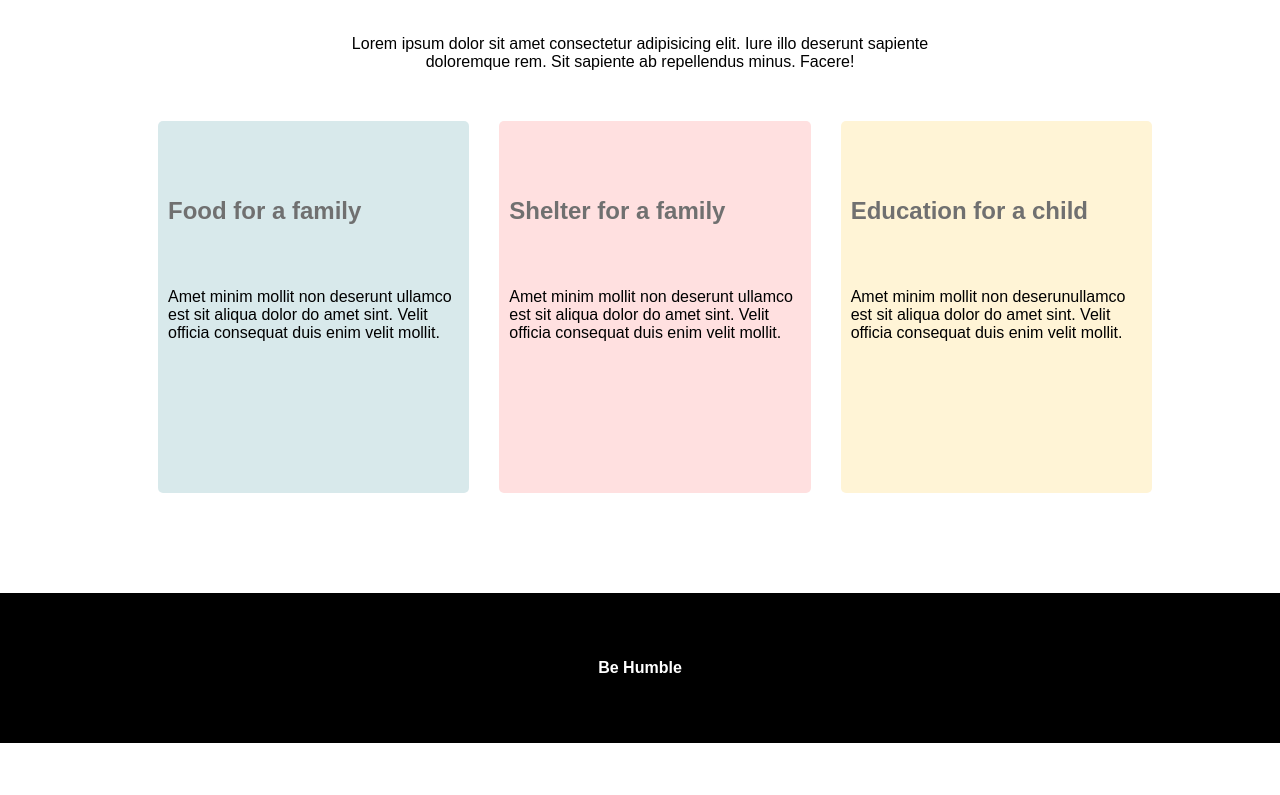
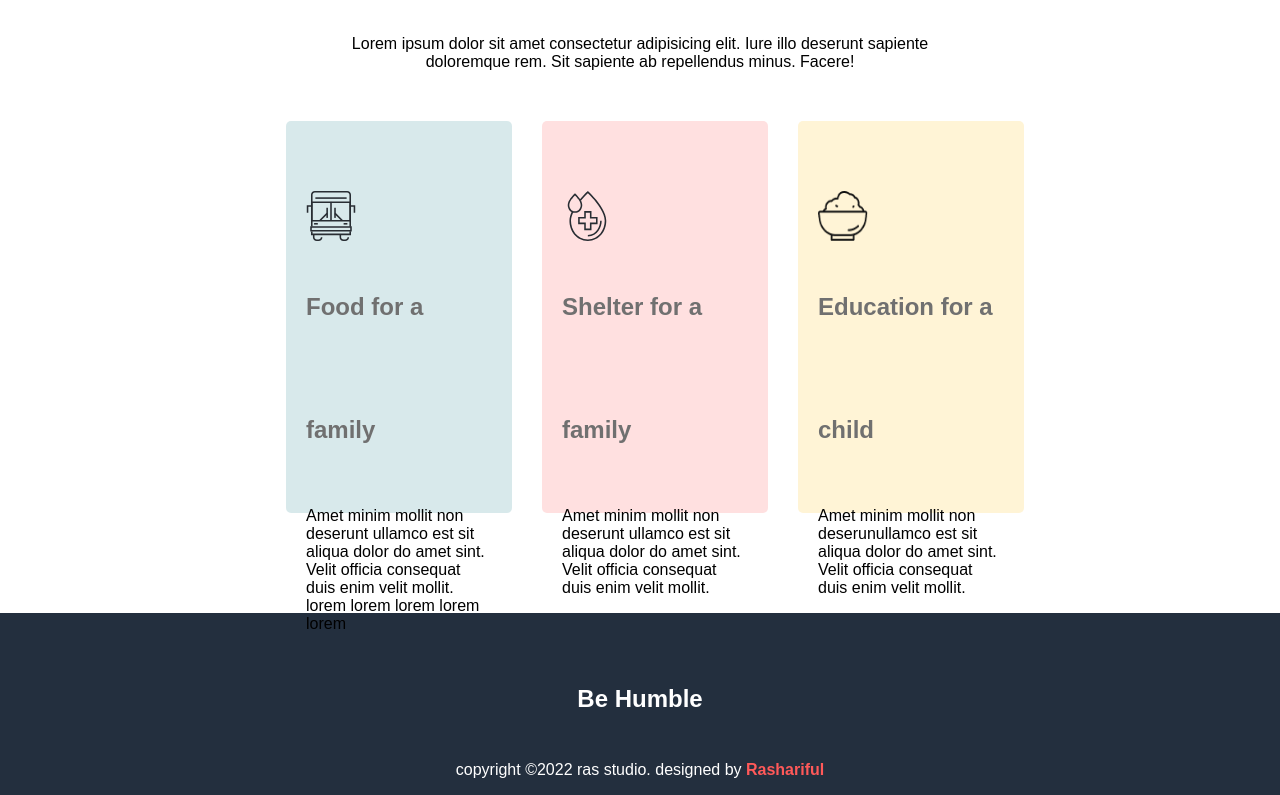
Before and after one commit to rashariful91/first-assignment, a plain HTML site: page index.html in a window 1280 px wide. Shown: the part 1580-2375 px from the top of the page. Before the commit the page ends 2323 px from the top, so only its background shows below. Drawn offline with Linux system fonts and the light colour scheme.

Commit message:
last time finishin

```diff
--- a/asst/style.css
+++ b/asst/style.css
@@ -22,7 +22,7 @@ a {
     background-repeat: no-repeat;
     background-size: cover;
     height: 100vh;
-    width: 100vw;
+    width: 100%;
     position: relative;
 }
 
@@ -32,6 +32,7 @@ a {
     left: 50%;
     transform: translate(-50%, -50%);
     position: absolute;
+    margin: 0;
 }
 
 .content h1 {
@@ -41,7 +42,7 @@ a {
 
 .content p {
     color: white;
-    margin-bottom: 30px;
+    margin-bottom: 50px;
 }
 
 .btn {
@@ -114,12 +115,17 @@ h3 {
 
 .big-container {
     display: flex;
-    width: 80%;
+    width: 60%;
+    justify-content: space-between;
     margin: 0 auto;
+}
+.big-container div img{
+    width: 50px;
+    height: 50px;
+    margin-top: 50px;
 }
 .sub{
     margin-bottom: 50px;
-
 }
 
 .item-01 {
@@ -127,7 +133,7 @@ h3 {
     height: 352px;
     background-color: #4f9da638;
     border-radius: 5px;
-    padding: 10px;
+    padding: 20px;
     margin-left: 30px;
 }
 
@@ -136,7 +142,7 @@ h3 {
     height: 352px;
     background-color: #ff595930;
     border-radius: 5px;
-    padding: 10px;
+    padding: 20px;
     margin-left: 30px;
 }
 
@@ -145,37 +151,30 @@ h3 {
     height: 352px;
     background-color: #FFF4D6;
     border-radius: 5px;
-    padding: 10px;
+    padding: 20px;
     margin-left: 30px;
 }
 
 /* ==========footer======== */
-.last {
-    background-color: black;
+.main-footer{
+    background-color: #232F3E;
+    width:100%;
+    height: auto;
     color: white;
-    position: absolute;
-    width: 100%;
-    height: 150px;
-    position: relative;
+    padding-top: 40px;
     margin-top: 100px;
 }
-
-.footer-title {}
-
-.footer-content {
+.footer-content{
+    display: flex;
     align-items: center;
-
-
+    justify-content: center;
+    flex-direction: column;
+    text-align: center;
 }
-.footer-content p, h4{
-
-    text-align: center;
-    top: 50%;
-    left: 50%;
-    transform: translate(-50%, -50%);
-    position: absolute;
-    margin: 0;
+.footer-title{
+    font-size: 24px;
 }
-.footer-content p {
-
+.footer-content span{
+    color: #FF5959;
+    font-weight: 700;
 }
--- a/index.html
+++ b/index.html
@@ -61,16 +61,15 @@
 
         <div class="big-container">
             <div class="item-01">
-                <img src="#" alt="">
+                <img src="./icons/bus.svg" alt="">
                 <h3>Food for a family</h3>
-                <p>Amet minim mollit non deserunt ullamco est sit aliqua dolor do amet sint. Velit officia consequat
-                    duis enim velit
-                    mollit.</p>
+                <p>Amet minim mollit non deserunt ullamco est sit aliqua dolor do amet sint. Velit officia consequat duis enim velit
+                mollit. lorem lorem lorem lorem lorem </p>
             </div>
 
             <div class="item-02">
 
-                <img src="#" alt="">
+                <img src="./icons/blood.svg" alt="">
                 <h3>Shelter for a family</h3>
                 <p>Amet minim mollit non deserunt ullamco est sit aliqua dolor do amet sint. Velit officia consequat
                     duis enim velit
@@ -78,7 +77,7 @@
 
             </div>
             <div class="item-03">
-                <img src="#" alt="">
+                <img src="./icons/food.png" alt="">
                 <h3>Education for a child</h3>
                 <p>Amet minim mollit non deserunullamco est sit aliqua dolor do amet sint. Velit officia consequat duis
                     enim velit
@@ -90,10 +89,11 @@
     </section>
 
 </body>
-<footer class="last">
+<footer class="main-footer">
     <div class="footer-content">
             <h4 class="footer-title">Be Humble</h4>
-            <!-- <p>I’m gonna do it</p> -->
+
+            <p>copyright &copy;2022 ras studio. designed by <span>Rashariful</span></p>
 
     </div>
 
```
